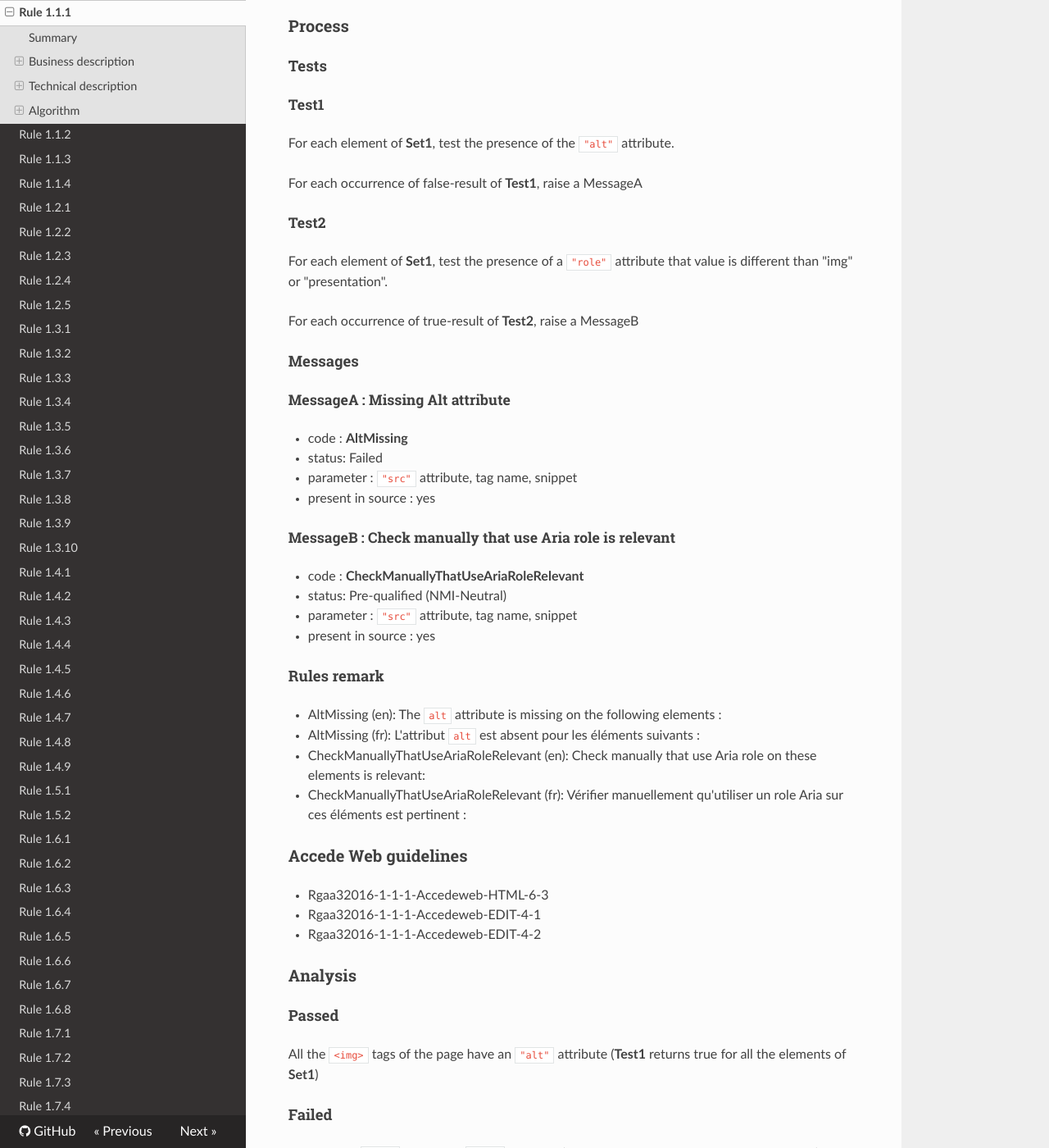
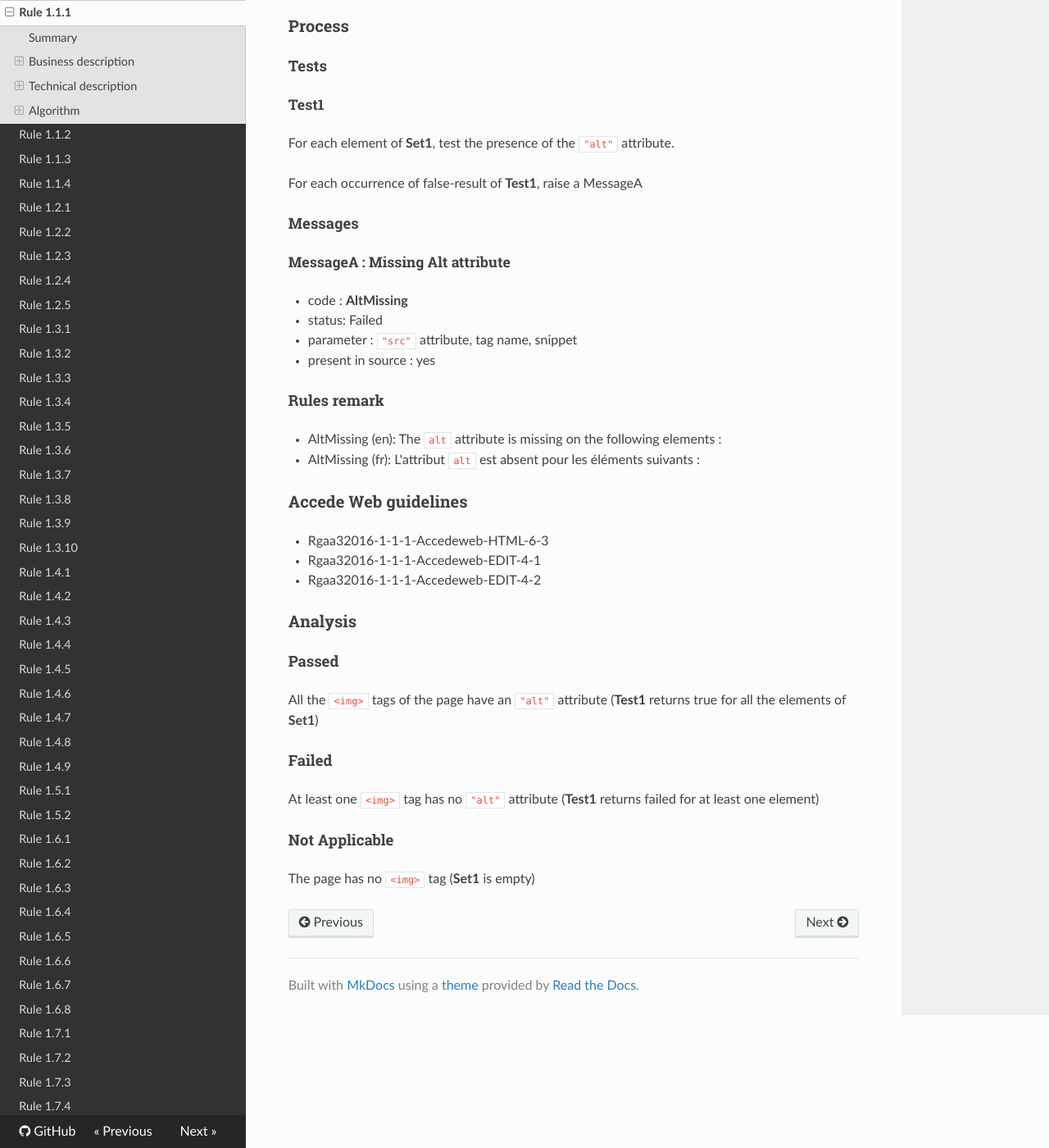
Before and after one commit to Tanaguru/RGAA3-2016, an MkDocs documentation site: the page built from docs/Rule-1-1-1.md, in a window 1280 px wide and 1400 px high, scrolled down 1151 px. Shown: the whole window at 82% size. Built offline with MkDocs 1.6.1, drawn with Linux system fonts in a browser that asks for light colours; nearby versions of some CDN libraries; old or Windows-style settings are respelled for this version of MkDocs; some of the changed text lies outside the part shown.

Commit message:
Update sample for test 1.1.1

```diff
--- a/docs/Rule-1-1-1.md
+++ b/docs/Rule-1-1-1.md
@@ -50,12 +50,6 @@ For each element of **Set1**, test the presence of the `"alt"` attribute.
 
 For each occurrence of false-result of **Test1**, raise a MessageA
 
-##### Test2
-
-For each element of **Set1**, test the presence of a `"role"` attribute that value is different than "img" or "presentation".
-
-For each occurrence of true-result of **Test2**, raise a MessageB
-
 #### Messages
 
 ##### MessageA : Missing Alt attribute
@@ -65,20 +59,10 @@ For each occurrence of true-result of **Test2**, raise a MessageB
 -    parameter : `"src"` attribute, tag name, snippet
 -    present in source : yes
 
-##### MessageB : Check manually that use Aria role is relevant
-
--    code : **CheckManuallyThatUseAriaRoleRelevant**
--    status: Pre-qualified (NMI-Neutral)
--    parameter : `"src"` attribute, tag name, snippet
--    present in source : yes
-
 #### Rules remark
 
  * AltMissing (en): The <code>alt</code> attribute is missing on the following elements :
  * AltMissing (fr): L&#39;attribut <code>alt</code> est absent pour les &eacute;l&eacute;ments suivants :
-
- * CheckManuallyThatUseAriaRoleRelevant (en): Check manually that use Aria role on these elements is relevant:
- * CheckManuallyThatUseAriaRoleRelevant (fr): V&eacute;rifier manuellement qu'utiliser un role Aria sur ces &eacute;l&eacute;ments est pertinent :
 
 ### Accede Web guidelines
 
@@ -96,10 +80,6 @@ All the `<img>` tags of the page have an `"alt"` attribute (**Test1** returns tr
 
 At least one `<img>` tag has no `"alt"` attribute (**Test1** returns failed for at least one element)
 
-#### Pre-qualified
-
-All the `<img>` tags of the page have an `"role"` attribute that value is different than "img" or "presentation" (**Test2** returns true for all the elements of **Set1**)
-
 #### Not Applicable
 
 The page has no `<img>` tag (**Set1** is empty)
```
